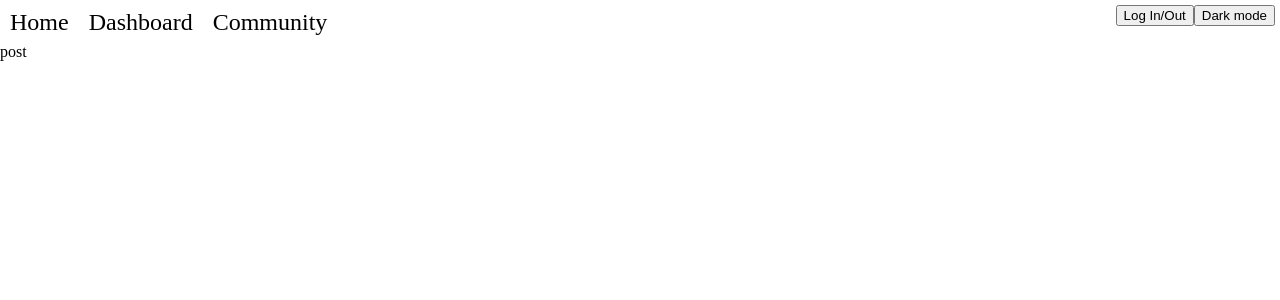
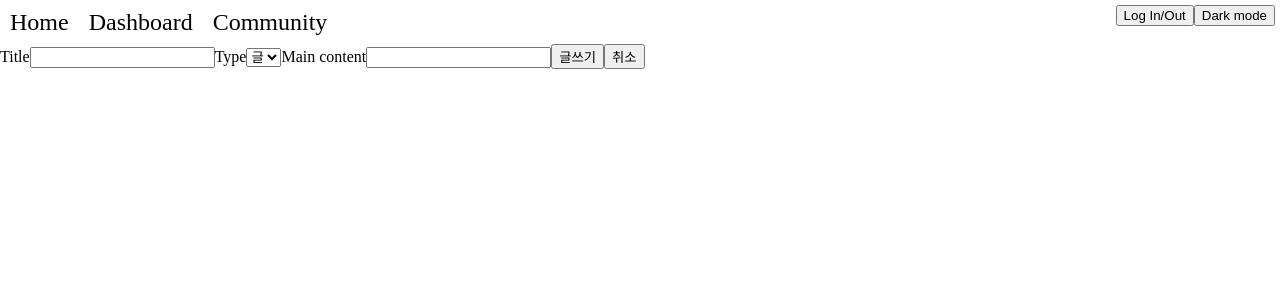
Before and after one commit to Cj-K-7/comunity, a Next.js app: page /community/post in a window 1280 px wide. Shown: the top 300 px of the page. Built offline with nearby package versions, Linux system fonts and the light colour scheme.

Commit message:
base form for posting

```diff
--- a/pages/community/post.tsx
+++ b/pages/community/post.tsx
@@ -1,9 +1,71 @@
-import { NextPage } from "next"
+import { NextPage } from "next";
+import Link from "next/link";
+import React, { useState } from "react";
 
-const Post: NextPage =()=> {
-  return (
-    <div>post</div>
-  )
+interface IBasicForm {
+  [name: string]: string;
 }
 
-export default Post
+const Post: NextPage = () => {
+  const [posting, setPosting] = useState<IBasicForm>({
+    title: "",
+    type: "글",
+    main: "",
+  });
+
+  const onChange = (
+    event: React.ChangeEvent<HTMLInputElement | HTMLSelectElement>
+  ) => {
+    const {
+      currentTarget: { name, value },
+    } = event;
+    setPosting((post) => ({
+      ...post,
+      [name]: value,
+    }));
+  };
+
+  const onPostSubmit = (event: React.FormEvent<HTMLFormElement>) => {
+    event.preventDefault();
+    console.log(posting);
+  };
+
+  return (
+    <div>
+      <form onSubmit={onPostSubmit}>
+        <label>
+          Title
+          <input
+            type="text"
+            name="title"
+            value={posting.title}
+            onChange={onChange}
+          />
+        </label>
+        <label>
+          Type
+          <select value={posting.type} onChange={onChange}>
+            <option>글</option>
+          </select>
+        </label>
+        <label>
+          Main content
+          <input
+            type="text"
+            name="main"
+            value={posting.main}
+            onChange={onChange}
+          />
+        </label>
+        <button type="submit">글쓰기</button>
+        <label>
+          <Link href="/community">
+            <button>취소</button>
+          </Link>
+        </label>
+      </form>
+    </div>
+  );
+};
+
+export default Post;
--- a/pages/index.tsx
+++ b/pages/index.tsx
@@ -1,11 +1,7 @@
 import type { GetServerSideProps, NextPage } from "next";
 import Head from "next/head";
-import Image from "next/image";
-import { useAppSelector } from "../public/redux/hooks";
-import { darkTheme, lightTheme } from "../styles/theme";
 
 const Home: NextPage = (resul) => {
-  const darkmode = useAppSelector((state) => state.darkmode);
   return (
     <>
       <Head>
```
Also changed, not shown: pages/community/index.tsx (+11 -3 lines).
